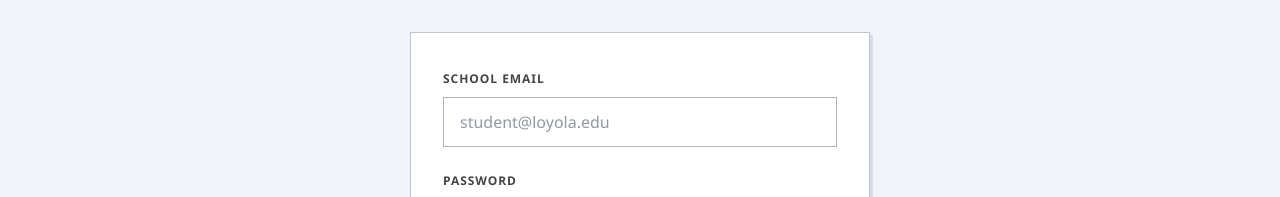
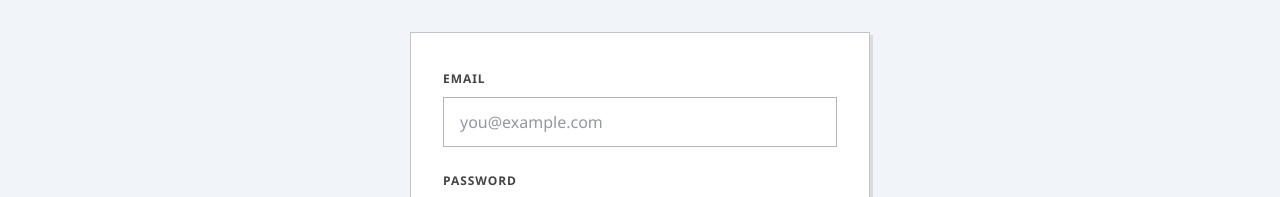
Before and after one commit to marvinismlg/PathPilot, a Next.js app: page /studentsignup in a window 1280 px wide. Shown: the part 248-445 px from the top of the page. Built offline with nearby package versions, Linux system fonts and the light colour scheme; no server answers.

Commit message:
Allow signup and login with any email domain

```diff
--- a/app/login/page.tsx
+++ b/app/login/page.tsx
@@ -29,10 +29,10 @@ const turnstileRef = useRef<TurnstileInstance | null>(null);
     .toLowerCase();
   const password = String(formData.get("password"));
 
-  if (!email.endsWith(".edu")) {
-    setErrorMessage("Please use your .edu email address.");
-    return;
-  }
+if (!email.endsWith(".edu")) {
+  setErrorMessage("Please use your .edu email address.");
+  return;
+}
 
   if (!captchaToken) {
     setErrorMessage("Please complete the security verification.");
@@ -115,14 +115,14 @@ const turnstileRef = useRef<TurnstileInstance | null>(null);
             <form onSubmit={handleEmailLogin} className="space-y-5">
               <label className="block">
                 <span className="text-xs font-bold uppercase tracking-[0.08em] text-[#444444]">
-                  School email
+                  Email
                 </span>
 
                 <input
                   required
                   type="email"
                   name="email"
-                  placeholder="student@loyola.edu"
+                  placeholder="you@example.com"
                   className="mt-2 w-full border border-[#AEB4BB] bg-white px-4 py-3 text-base outline-none placeholder:text-[#9299A2] focus:border-[#111111]"
                 />
               </label>
--- a/app/studentsignup/page.tsx
+++ b/app/studentsignup/page.tsx
@@ -28,11 +28,6 @@ async function handleEmailSignup(
     .trim()
     .toLowerCase();
   const password = String(formData.get("password"));
-
-  if (!email.endsWith(".edu")) {
-    setErrorMessage("Please use a valid .edu email address.");
-    return;
-  }
 
   const hasMinimumLength = password.length >= 12;
   const hasLowercase = /[a-z]/.test(password);
@@ -83,9 +78,9 @@ async function handleEmailSignup(
       return;
     }
 
-    setSuccessMessage(
-      "Check your .edu inbox or junk mail and click the confirmation link."
-    );
+setSuccessMessage(
+  "Check your inbox or junk mail and click the confirmation link."
+);
   } catch {
     setSuccessMessage("");
     setErrorMessage(
@@ -138,14 +133,14 @@ async function handleEmailSignup(
             <form onSubmit={handleEmailSignup} className="space-y-5">
               <label className="block">
                 <span className="text-xs font-bold uppercase tracking-[0.08em] text-[#444444]">
-                  School email
+                  Email
                 </span>
 
                 <input
                   required
                   type="email"
                   name="email"
-                  placeholder="student@loyola.edu"
+                  placeholder="you@example.com"
                   className="mt-2 w-full border border-[#AEB4BB] bg-white px-4 py-3 text-base outline-none placeholder:text-[#9299A2] focus:border-[#111111]"
                 />
               </label>
```
